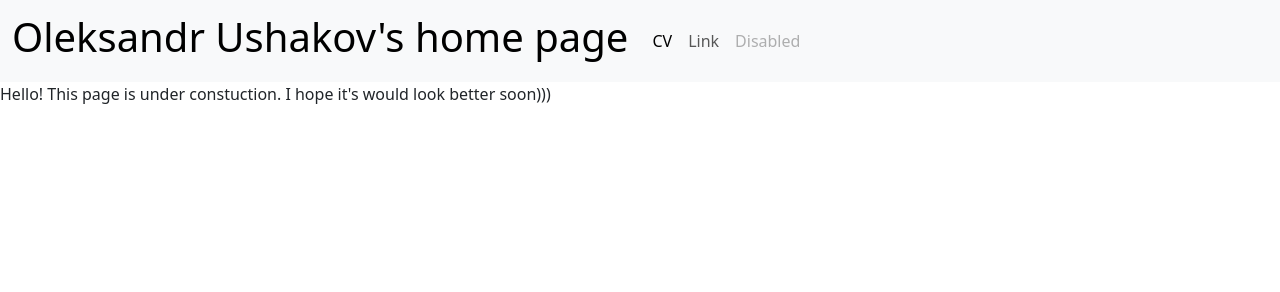
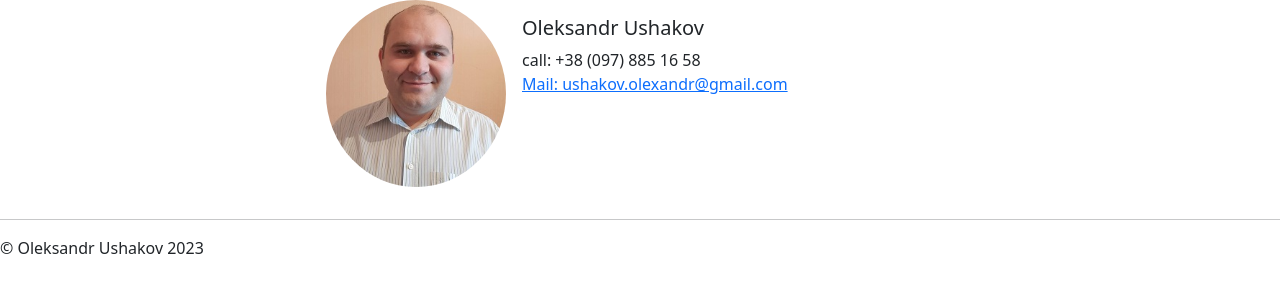
Before and after one commit to OleksandrUshakov/OleksandrUshakov.github.io, a website: page index.html in a window 1280 px wide. Drawn offline with nearby package versions, Linux system fonts and the light colour scheme.

Commit message:
Add card and photo

```diff
--- a/index.html
+++ b/index.html
@@ -1,34 +1,59 @@
 <!DOCTYPE html>
 <html lang="en">
   <head>
-    <meta charset="utf-8">
-    <meta name="viewport" content="width=device-width, initial-scale=1">
+    <meta charset="utf-8" />
+    <meta name="viewport" content="width=device-width, initial-scale=1" />
     <title>Oleksandr Ushakov's home page</title>
-    <link href="https://cdn.jsdelivr.net/npm/bootstrap@5.3.2/dist/css/bootstrap.min.css" rel="stylesheet" integrity="sha384-T3c6CoIi6uLrA9TneNEoa7RxnatzjcDSCmG1MXxSR1GAsXEV/Dwwykc2MPK8M2HN" crossorigin="anonymous">
+    <link
+      href="https://cdn.jsdelivr.net/npm/bootstrap@5.3.2/dist/css/bootstrap.min.css"
+      rel="stylesheet"
+      integrity="sha384-T3c6CoIi6uLrA9TneNEoa7RxnatzjcDSCmG1MXxSR1GAsXEV/Dwwykc2MPK8M2HN"
+      crossorigin="anonymous"
+    />
   </head>
   <body>
-    <nav class="navbar navbar-expand-lg bg-body-tertiary">
-      <div class="container-fluid">
-        <a class="navbar-brand" href="#"><h1>Oleksandr Ushakov's home page</h1></a>
-        <button class="navbar-toggler" type="button" data-bs-toggle="collapse" data-bs-target="#navbarSupportedContent" aria-controls="navbarSupportedContent" aria-expanded="false" aria-label="Toggle navigation">
-          <span class="navbar-toggler-icon"></span>
-        </button>
-        <div class="collapse navbar-collapse" id="navbarSupportedContent">
-          <ul class="navbar-nav me-auto mb-2 mb-lg-0">
-            <li class="nav-item">
-              <a class="nav-link active" aria-current="page" href="#cv">CV</a>
-            </li>
-            <li class="nav-item">
-              <a class="nav-link" href="#">Link</a>
-            </li>
-            <li class="nav-item">
-              <a class="nav-link disabled" aria-disabled="true">Disabled</a>
-            </li>
-          </ul>
+    <div class="row justify-content-center">
+      <div class="col-md-3"></div>
+      <div class="col-md-6">
+        <div class="card mb-3 border border-0" style="max-width: 540px">
+          <div class="row g-0">
+            <div class="col-md-4">
+              <img
+                src="/img/myPhoto.jpg"
+                class="img-fluid rounded-circle"
+                alt="My photo"
+              />
+            </div>
+            <div class="col-md-8">
+              <div class="card-body">
+                <h5 class="card-title">Oleksandr Ushakov</h5>
+                <p class="card-text">
+                  call: +38 (097) 885 16 58 <br />
+                  <a href="mailto:ushakov.olexandr@gmail.com"
+                    >Mail: ushakov.olexandr@gmail.com</a
+                  >
+                </p>
+              </div>
+            </div>
+          </div>
         </div>
       </div>
-    </nav>
-    <p>Hello! This page is under constuction. I hope it's would look better soon)))</p>
-    <script src="https://cdn.jsdelivr.net/npm/bootstrap@5.3.2/dist/js/bootstrap.bundle.min.js" integrity="sha384-C6RzsynM9kWDrMNeT87bh95OGNyZPhcTNXj1NW7RuBCsyN/o0jlpcV8Qyq46cDfL" crossorigin="anonymous"></script>
+      <div class="col-md-3"></div>
+    </div>
+    <script
+      src="https://cdn.jsdelivr.net/npm/bootstrap@5.3.2/dist/js/bootstrap.bundle.min.js"
+      integrity="sha384-C6RzsynM9kWDrMNeT87bh95OGNyZPhcTNXj1NW7RuBCsyN/o0jlpcV8Qyq46cDfL"
+      crossorigin="anonymous"
+    ></script>
   </body>
+  <footer>
+    <div class="raw justify-content-center">
+      <div class="cal-md-1"></div>
+      <div class="cal-md-10">
+        <hr />
+        <p>© Oleksandr Ushakov 2023</p>
+      </div>
+      <div class="cal-md-1"></div>
+    </div>
+  </footer>
 </html>
```
Also changed, not shown: img/favicon.ico (added), img/myPhoto.jpg (added).
